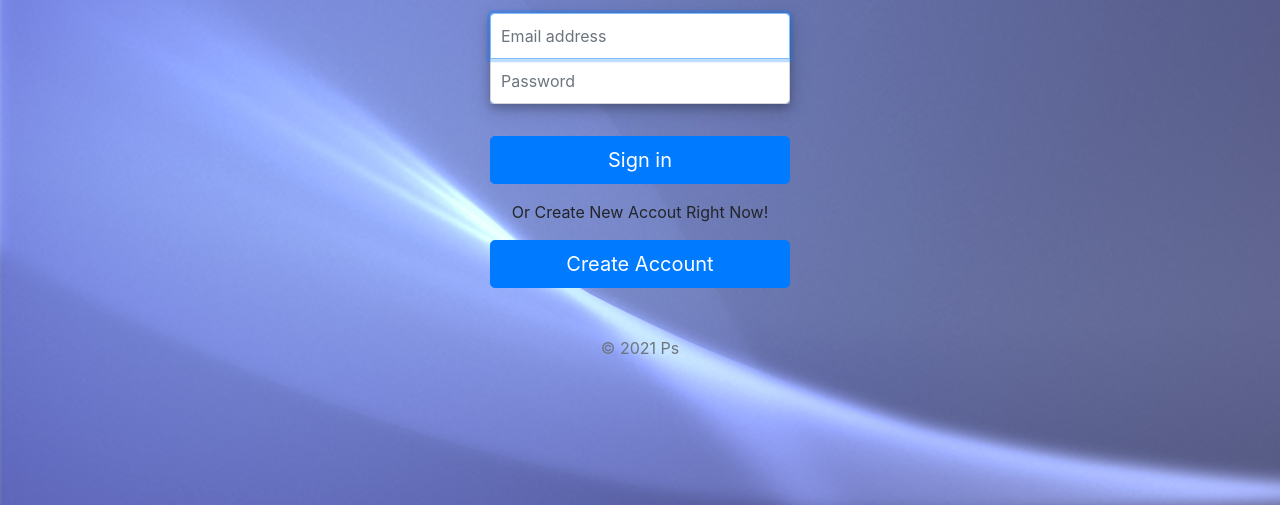
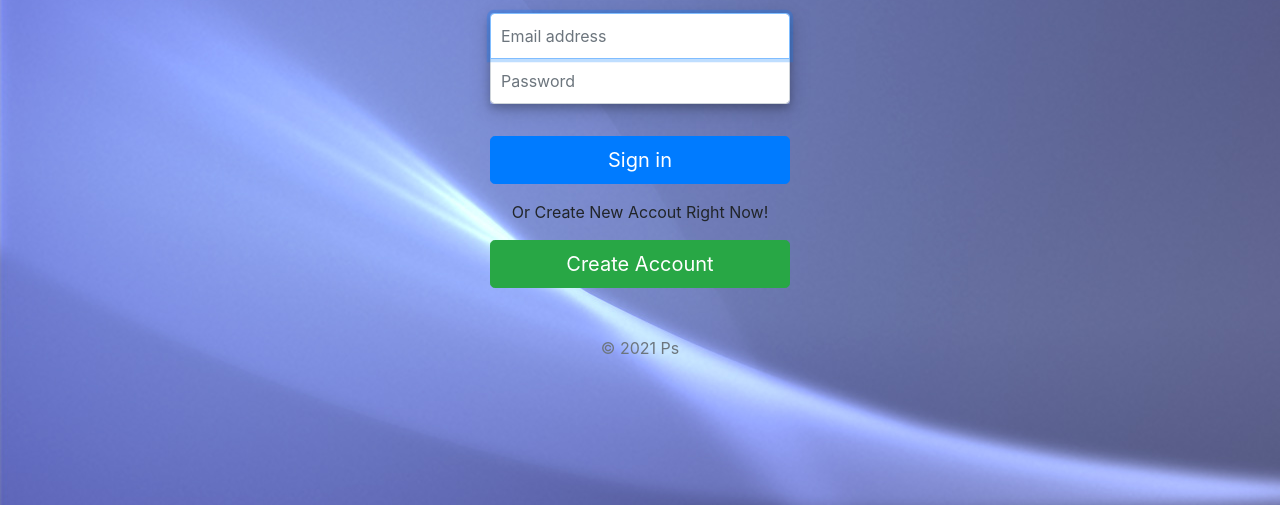
Before and after one commit to Songokublue/Social-Media, a plain HTML site: page index.html in a window 1280 px wide. Shown: the part 295-800 px from the top of the page. Drawn offline with nearby package versions, Linux system fonts and the light colour scheme; files whose address does not match are found by name.

Commit message:
Make Registration Button Green Color

```diff
--- a/index.html
+++ b/index.html
@@ -69,7 +69,7 @@
   </div>
   <button class="btn btn-lg btn-primary btn-block signInButton" type="submit">Sign in</button>
   <p>Or Create New Accout Right Now!</p>
-  <button class="btn btn-lg btn-primary btn-block registerButton" type="submit">Create Account</button>
+  <button class="btn btn-lg btn-success btn-block registerButton" type="submit">Create Account</button>
   <p class="mt-5 mb-3 text-muted">&copy; 2021 Ps</p>
 </form>
 
```
